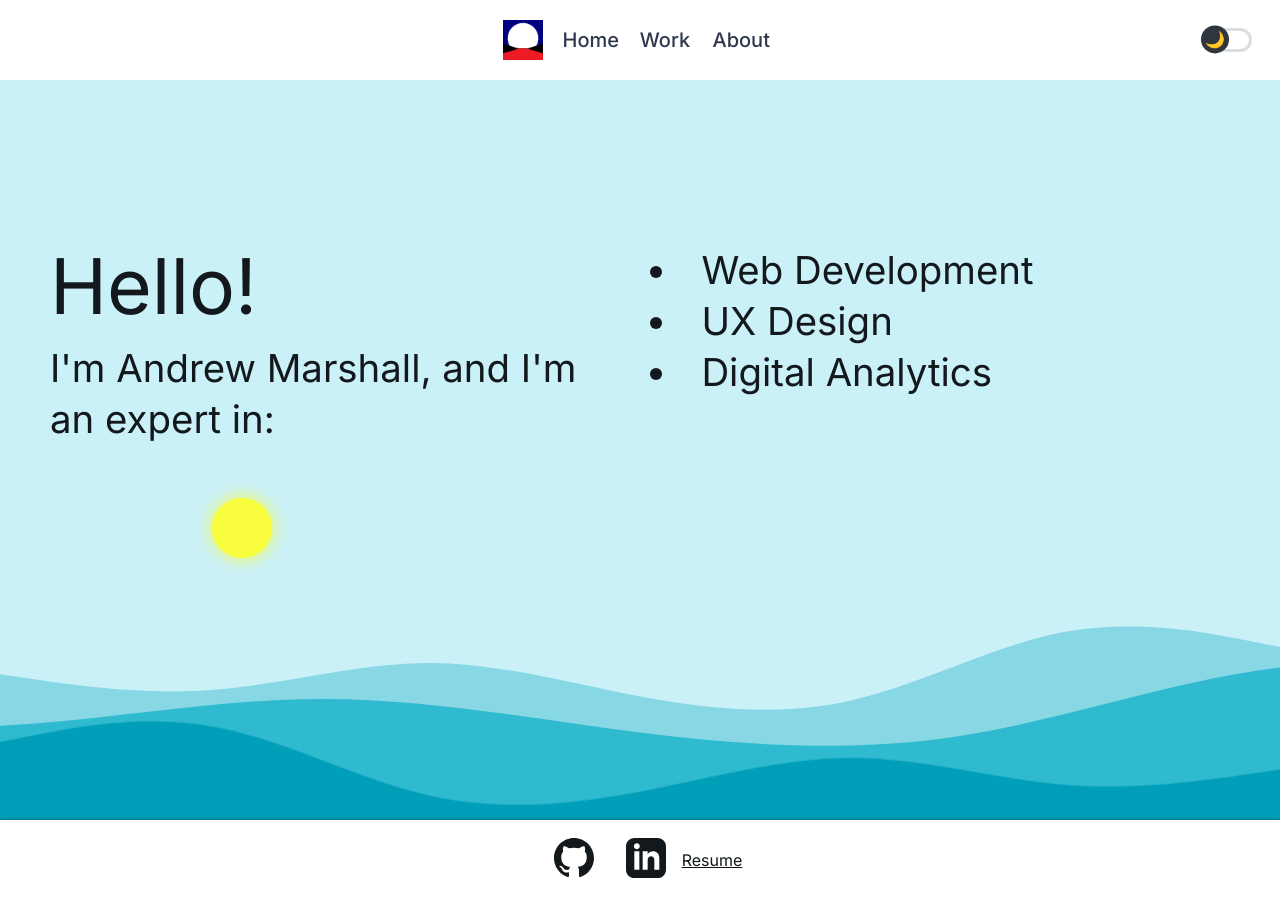
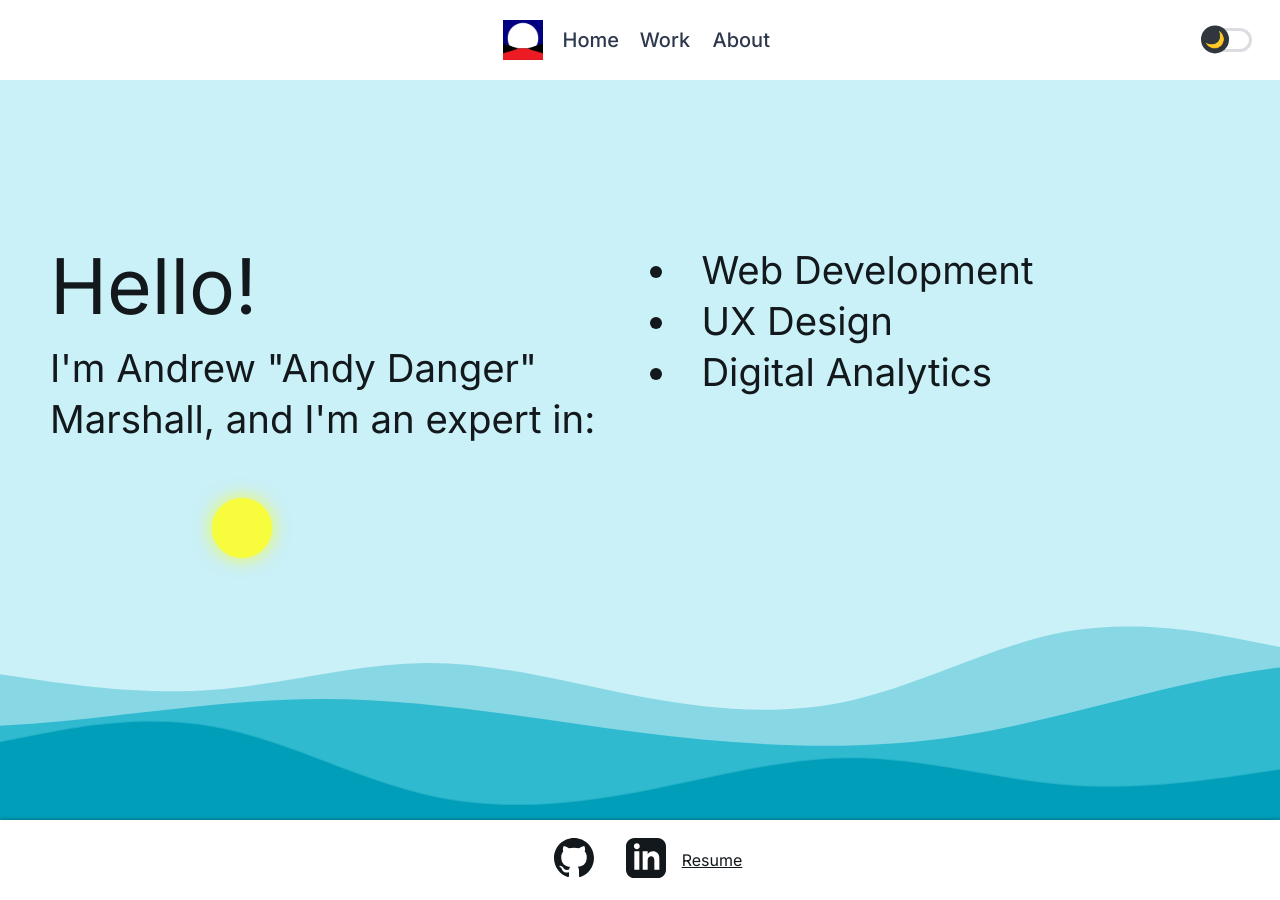
Before and after one commit to AndyDanger/AndyDanger, a React (Create React App) app: page /#/ in a window 1280 px wide. Built offline with nearby package versions, Linux system fonts and the light colour scheme; the HTML template or start-up script is replaced by a standard one.

Commit message:
Add Andy Danger nickname back in.

```diff
--- a/src/components/Pages/Home.tsx
+++ b/src/components/Pages/Home.tsx
@@ -18,7 +18,7 @@ export function Home() {
                 <div className="content-wrapper">
                     <div className='content-column'>
                         <p className="content-title">Hello!</p>
-                        <p className="content-subtitle">I'm Andrew Marshall, and I'm an expert in:</p>
+                        <p className="content-subtitle">I'm Andrew "Andy Danger" Marshall, and I'm an expert in:</p>
                     </div>
                     <div className='content-column'>
                         <ul>
```
